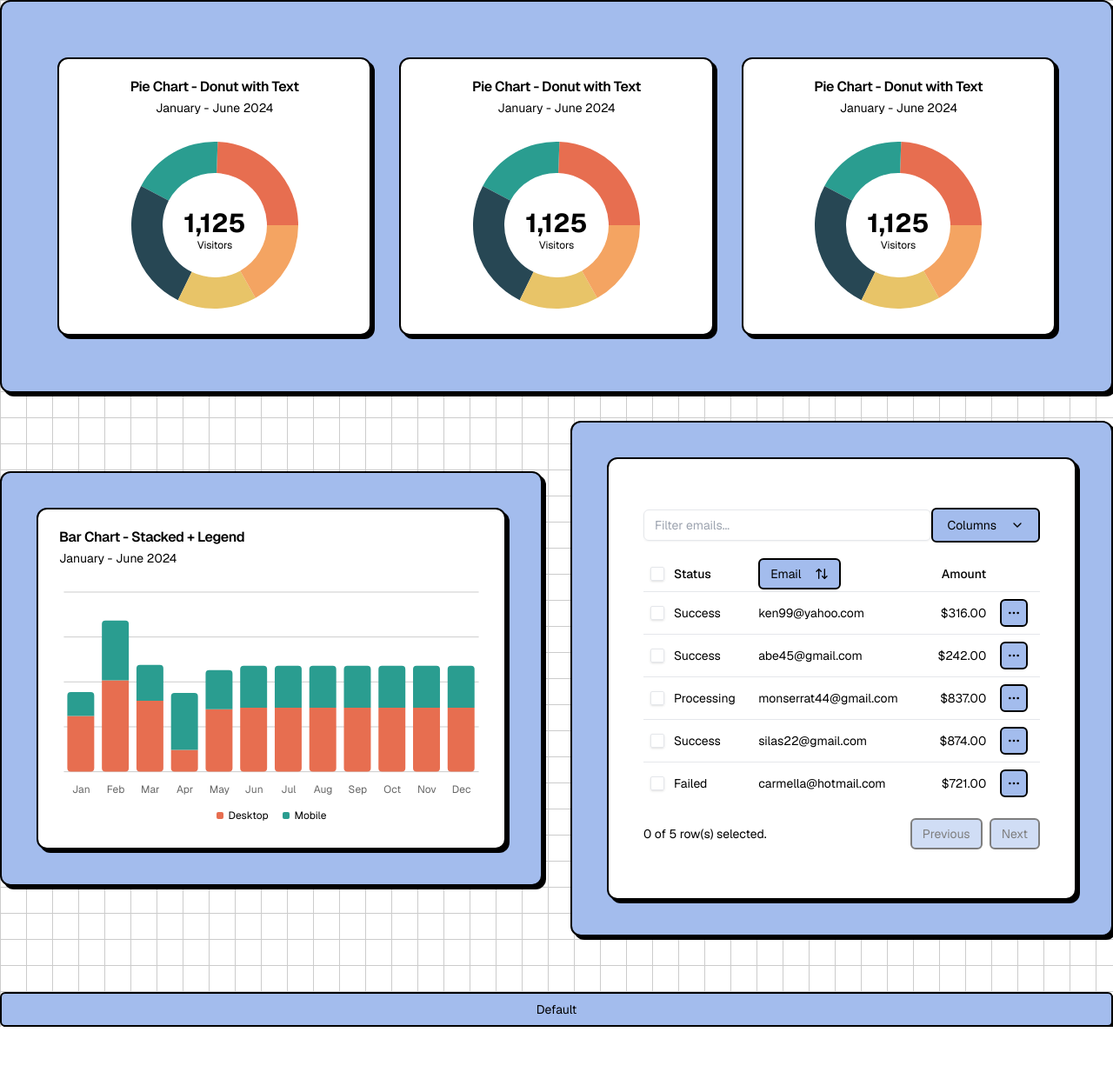
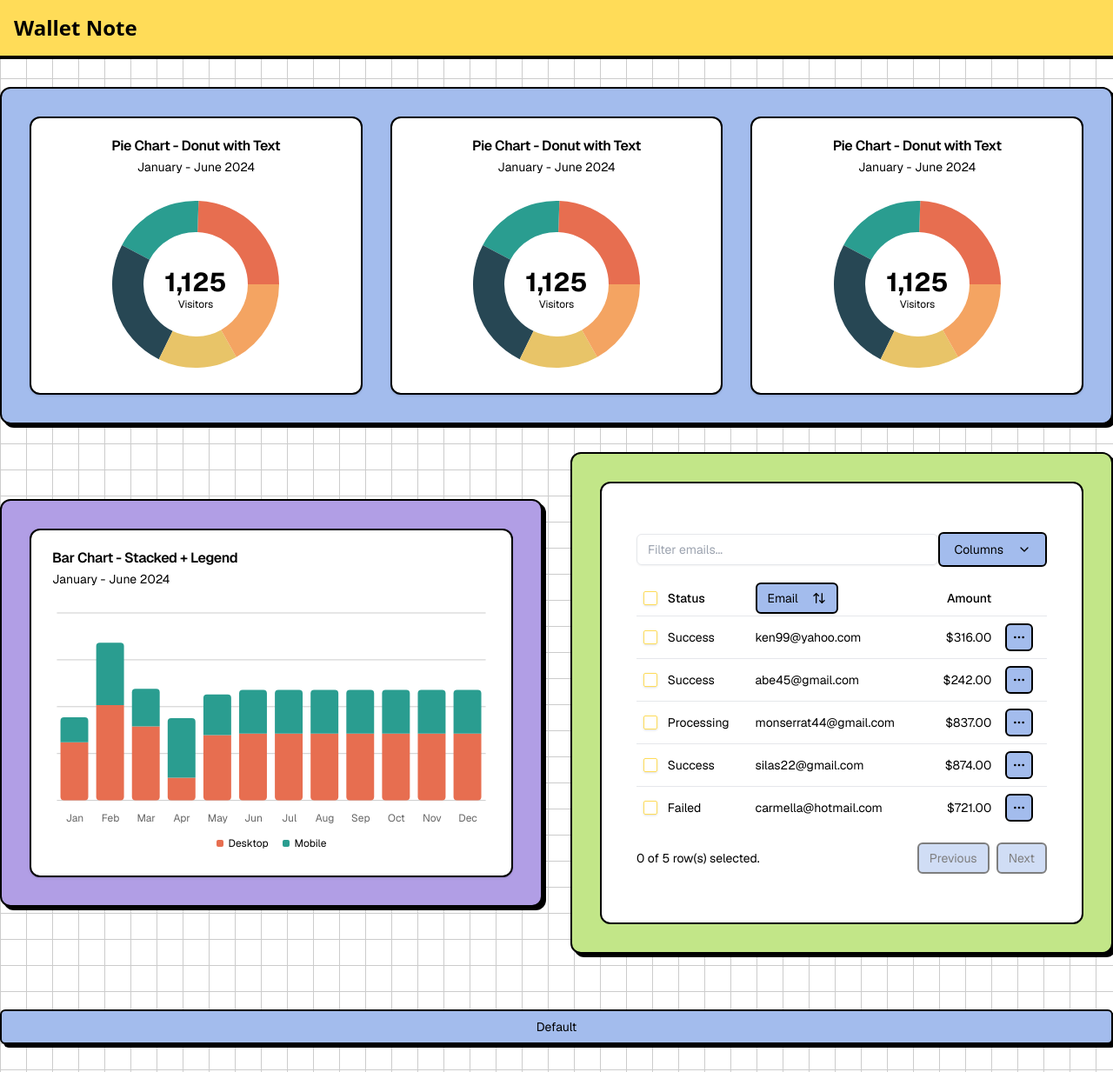
Before and after one commit to ks1590/wallet_note, a Next.js app: page / in a window 1280 px wide. Shown: the whole page at 87% size. Before the commit the page ends 1181 px from the top, so only its background shows below. Built offline with nearby package versions, Linux system fonts and the light colour scheme.

Commit message:
feat: ヘッダーコンポーネントの追加、スタイルの更新、カラーパレットの拡張

```diff
--- a/app/globals.css
+++ b/app/globals.css
@@ -4,6 +4,9 @@
 
 :root {
   --main: #a3bced;
+  --primary: #ffdc58;
+  --secondary-green: #c2e688;
+  --secondary-purple: #b19ee5;
   --overlay: rgba(
     0,
     0,
--- a/app/page.tsx
+++ b/app/page.tsx
@@ -2,25 +2,29 @@ import { Button } from '@/components/ui/button';
 import { ChartComponent } from '@/components/ui/pieChart';
 import { BarChartComponent } from '@/components/ui/barChart';
 import DataTable from '@/components/ui/dataTable';
+import Header from '@/components/header';
 
 export default function Home() {
   return (
-    <div className='grid grid-cols-1 gap-8 font-[family-name:var(--font-geist-sans)] max-w-7xl mx-auto justify-center'>
-      <main className='grid grid-cols-3 gap-8 justify-center items-center w-full bg-main p-16 border-2 border-border shadow-shadow rounded-xl'>
+    <div>
+      <Header />
+      <div className='grid grid-cols-1 gap-8 font-[family-name:var(--font-geist-sans)] max-w-7xl mx-auto my-8 justify-center'>
+        <main className='grid grid-cols-3 gap-8 justify-center items-center w-full bg-main p-8 border-2 border-border shadow-shadow rounded-xl'>
           <ChartComponent />
           <ChartComponent />
           <ChartComponent />
         </main>
         <main className='grid grid-cols-2 gap-8 justify-center items-center w-full '>
-        <div className='grow bg-main p-10 border-2 border-border shadow-shadow rounded-xl'>
+          <div className='grow bg-secondaryPurple p-8 border-2 border-border shadow-shadow rounded-xl'>
             <BarChartComponent />
           </div>
-        <div className='grow bg-main p-10 border-2 border-border shadow-shadow rounded-xl'>
+          <div className='grow bg-secondaryGreen p-8 border-2 border-border shadow-shadow rounded-xl'>
             <DataTable />
           </div>
         </main>
         <Button>Default</Button>
         <footer className='row-start-3 flex gap-6 flex-wrap items-center justify-center'></footer>
       </div>
+    </div>
   );
 }
--- /dev/null
+++ b/components/header.tsx
@@ -0,0 +1,13 @@
+import React from 'react';
+
+const Header = () => {
+  return (
+    <header className='w-full p-4  border-b-4 border-border bg-primary'>
+      <div className='container mx-auto'>
+        <h1 className='text-2xl font-bold'>Wallet Note</h1>
+      </div>
+    </header>
+  );
+};
+
+export default Header;
--- a/components/ui/barChart.tsx
+++ b/components/ui/barChart.tsx
@@ -45,7 +45,7 @@ const chartConfig = {
 
 export function BarChartComponent() {
   return (
-    <Card className='flex flex-col text-mtext border-2 border-border shadow-shadow bg-white w-full'>
+    <Card className='flex flex-col text-mtext border-2 border-border bg-white w-full'>
       <CardHeader>
         <CardTitle>Bar Chart - Stacked + Legend</CardTitle>
         <CardDescription>January - June 2024</CardDescription>
--- a/components/ui/dataTable.tsx
+++ b/components/ui/dataTable.tsx
@@ -196,7 +196,7 @@ export default function DataTable() {
   });
 
   return (
-    <div className='w-full font-base text-mtext border-2 border-border shadow-shadow bg-white rounded-xl p-10'>
+    <div className='w-full font-base text-mtext border-2 border-border bg-white rounded-xl p-10'>
       <div className='flex items-center py-4'>
         <Input
           placeholder='Filter emails...'
--- a/components/ui/pieChart.tsx
+++ b/components/ui/pieChart.tsx
@@ -56,7 +56,7 @@ export function ChartComponent() {
   }, []);
 
   return (
-    <Card className='flex flex-col text-mtext border-2 border-border shadow-shadow bg-white'>
+    <Card className='flex flex-col text-mtext border-2 border-border bg-white'>
       <CardHeader className='items-center pb-0'>
         <CardTitle>Pie Chart - Donut with Text</CardTitle>
         <CardDescription>January - June 2024</CardDescription>
--- a/tailwind.config.ts
+++ b/tailwind.config.ts
@@ -12,6 +12,9 @@ export default {
     extend: {
       colors: {
         main: 'var(--main)',
+        primary: 'var(--primary)',
+        secondaryGreen: 'var(--secondary-green)',
+        secondaryPurple: 'var(--secondary-purple)',
         overlay: 'var(--overlay)',
         bg: 'var(--bg)',
         bw: 'var(--bw)',
```
Lines whose indentation alone changed are shown as unchanged.
